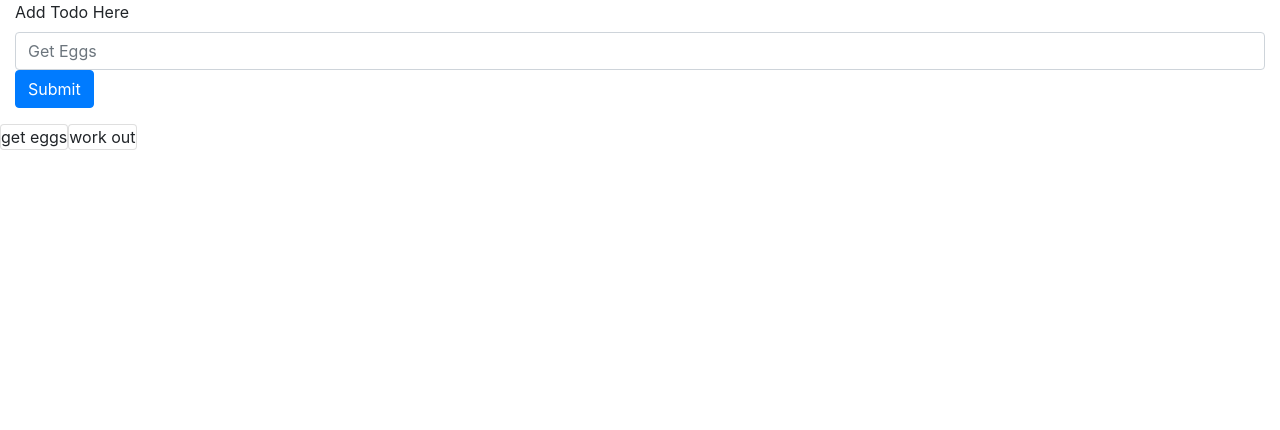
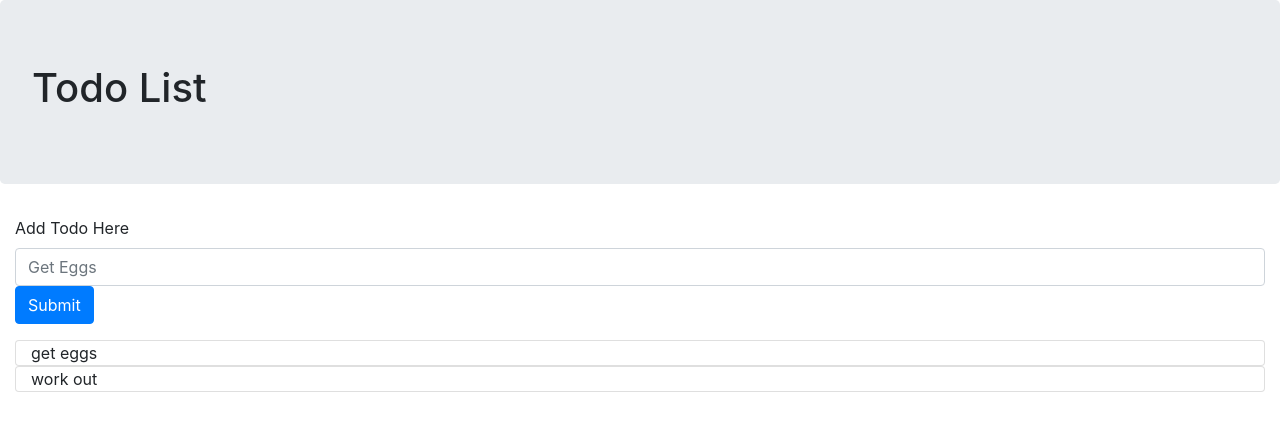
Before and after one commit to kevinawilde/intro-to-javascript, a plain HTML site: page index.html in a window 1280 px wide. Drawn offline with nearby package versions, Linux system fonts and the light colour scheme.

Commit message:
rough copy

```diff
--- a/index.html
+++ b/index.html
@@ -5,28 +5,39 @@
 		<title></title>
 	</head>
 	<body>
+		<section class="jumbotron">
+			<div class="flex-row justify-content-center">
+				<h1>Todo List</h1>
+			</div>
+
+
+		</section>
 		<section class="container-fluid">
 
+			<div class="flex-row">
 				<div class="form-group">
 					<label for="todoListCreator">Add Todo Here</label>
 					<input type="text" class="form-control" id="todoListCreator" aria-describedyb="emailHelp" placeholder="Get Eggs">
 					<button onclick="addToList()" type="submit" class="btn btn-primary">Submit</button>
 				</div>
-			<div id="list" class="row">
+
+			</div>
 
 
-			</div>
+		</section>
+		<section class="container-fluid flex-row justify-content-center" id="list">
+
 		</section>
 
 	<script>
 		let todoArray = ["get eggs","work out"];
 		let addToList = () => {
-			let selection = "<div class='card'>" + document.getElementById("todoListCreator").value +"</div>";
+		let selection = "<div class='card col'>" + document.getElementById("todoListCreator").value +"</div>";
 		todoArray.push(selection);
 		document.getElementById("list").innerHTML += selection;
 			};
 			for (var i = 0; i < todoArray.length; i++) {
-				itemList = "<div class='card'>" + todoArray[i] + "</div>";
+			itemList = "<div class='card col'>" + todoArray[i] + "</div>";
 			document.getElementById("list").innerHTML += itemList;
 			}
 	</script>
```
Lines whose indentation alone changed are shown as unchanged.
